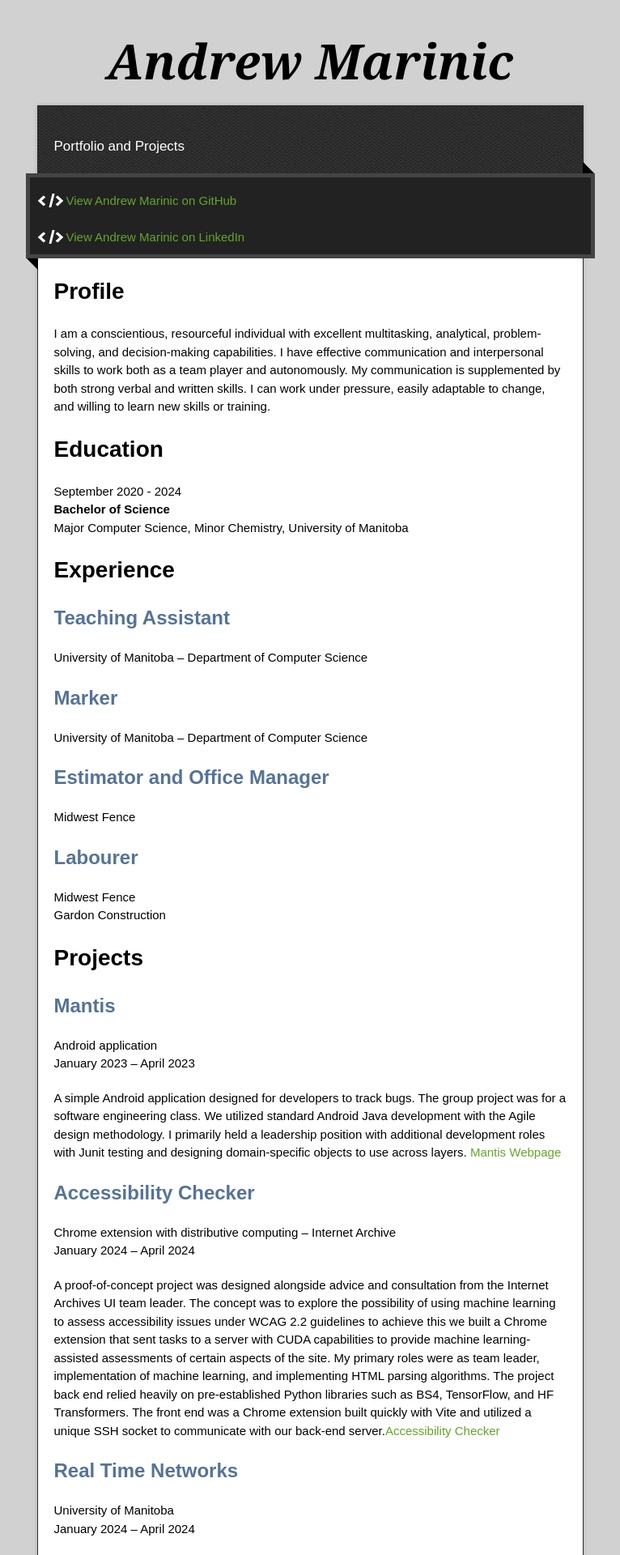
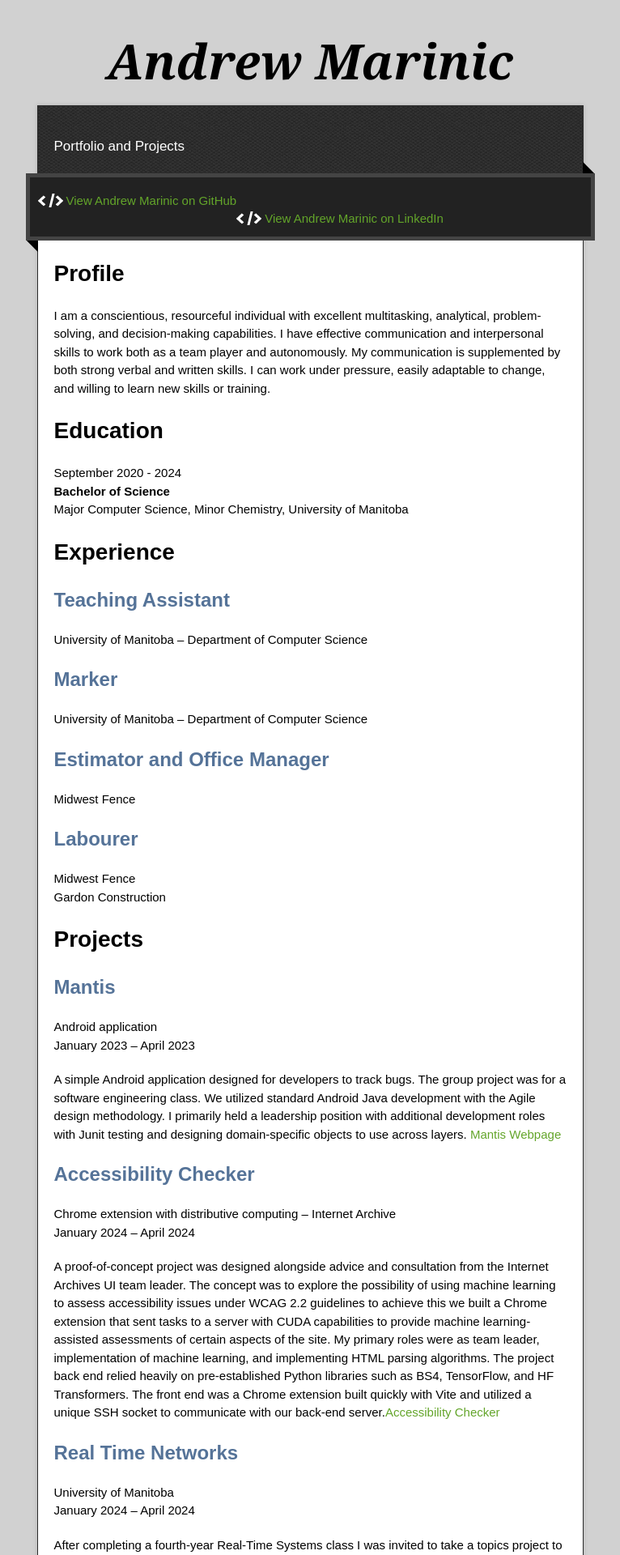
Before and after one commit to AMarinic92/AMarinic92.github.io, a Jekyll site: the page built from index.md, in a window 1280 px wide. Shown: the top 1920 px of the page at 81% size, without its empty margins (257-1023 px from the left). Built offline with Jekyll 4.4.1, drawn with Linux system fonts in a browser that asks for light colours; our own code applies the rules of GitHub Pages for plain Markdown files.

Commit message:
Update default.html

```diff
--- a/_layouts/default.html
+++ b/_layouts/default.html
@@ -31,8 +31,8 @@
           <a href="{{ site.github.tar_url }}" class="download-button tar"><span>Download</span></a>
           <a href="{{ site.github.zip_url }}" class="download-button zip"><span>Download</span></a>
           {% endif %}
-          <a href="{{ site.github.repository_url }}" class="code">View {{ site.title | default: site.github.repository_name }} on GitHub</a>
-          <br></br>
+          <a href="{{ site.github.owner_url }}" class="code">View {{ site.title | default: site.github.repository_name }} on GitHub</a>
+          <br>
           <a href="https://www.linkedin.com/in/andrew-marinic/" class="code">View Andrew Marinic on LinkedIn</a>
         </div>
         <span class="blc"></span><span class="trc"></span>
```
